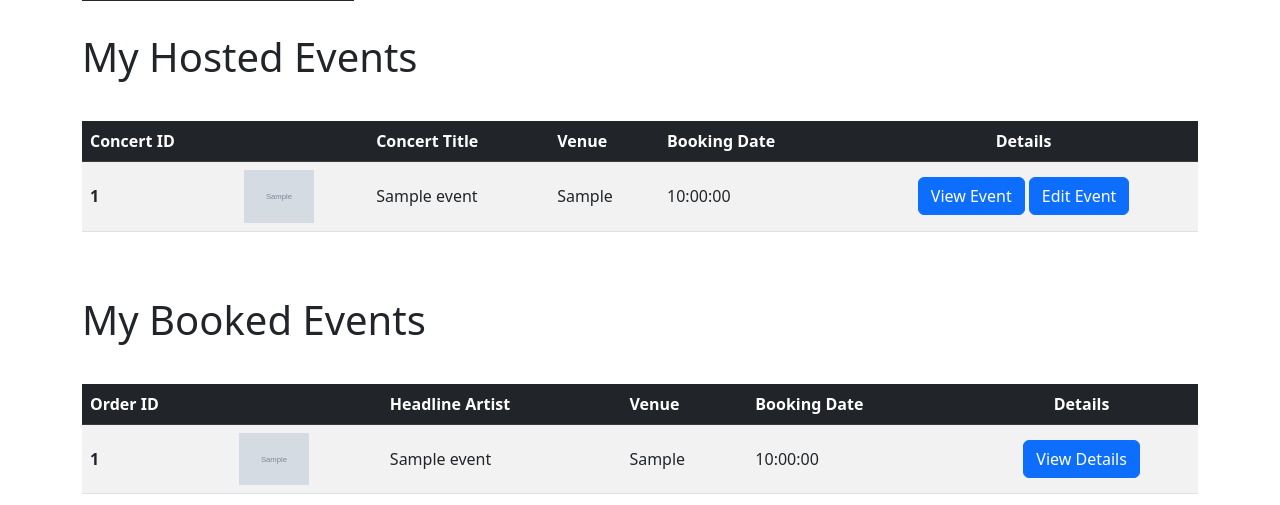
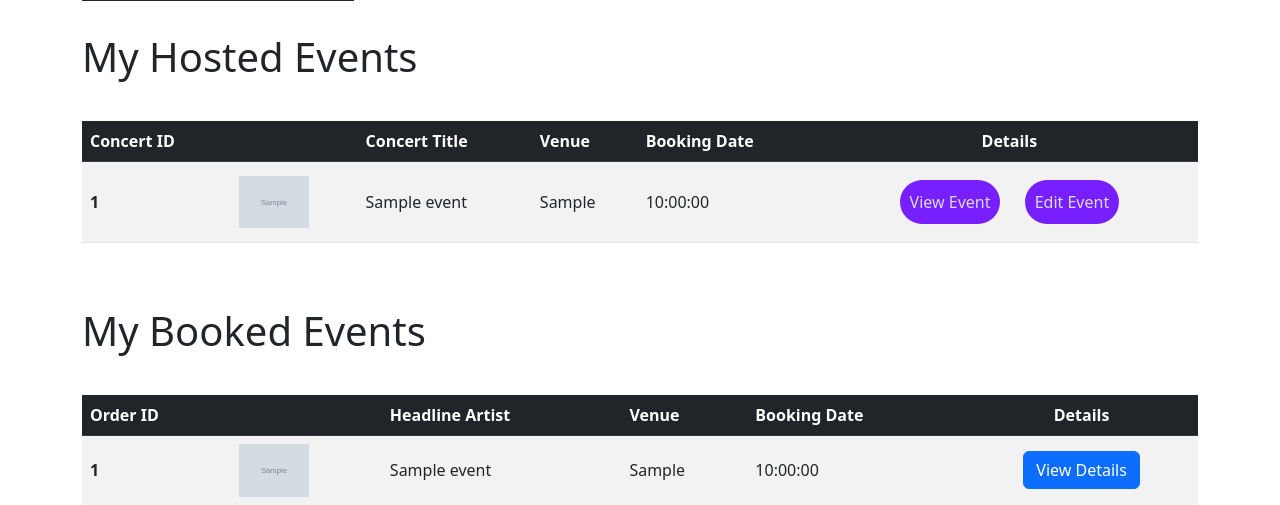
Before and after one commit to SignorRobet/iab207-assignment3, a Flask app: page /myconcerts in a window 1280 px wide. Shown: the part 292-797 px from the top of the page. Run offline with Flask 2, Linux system fonts and the light colour scheme; a user stored in the database is signed in; tables that the repository leaves empty hold one stand-in row (values such as "Sample post"); grey boxes marked "Sample" are stand-in pictures; some libraries are stand-ins or nearby versions.

Commit message:
buttons
- updated last couple buttons

```diff
--- a/website/templates/myconcerts.html
+++ b/website/templates/myconcerts.html
@@ -104,10 +104,10 @@
                                 <td> {{hosted.time}} </td>
                                 <td class="text-center">
 
-                                    <a href="concertDetails.html" class="btn btn-primary btn-green">
+                                    <a href="concertDetails.html" class="btn btn-primary generalButtons">
                                         View Event
                                     </a>
-                                    <a href="concertDetails.html" class="btn btn-primary btn-green">
+                                    <a href="concertDetails.html" class="btn btn-primary generalButtons">
 
                                         Edit Event
                                     </a>
```
